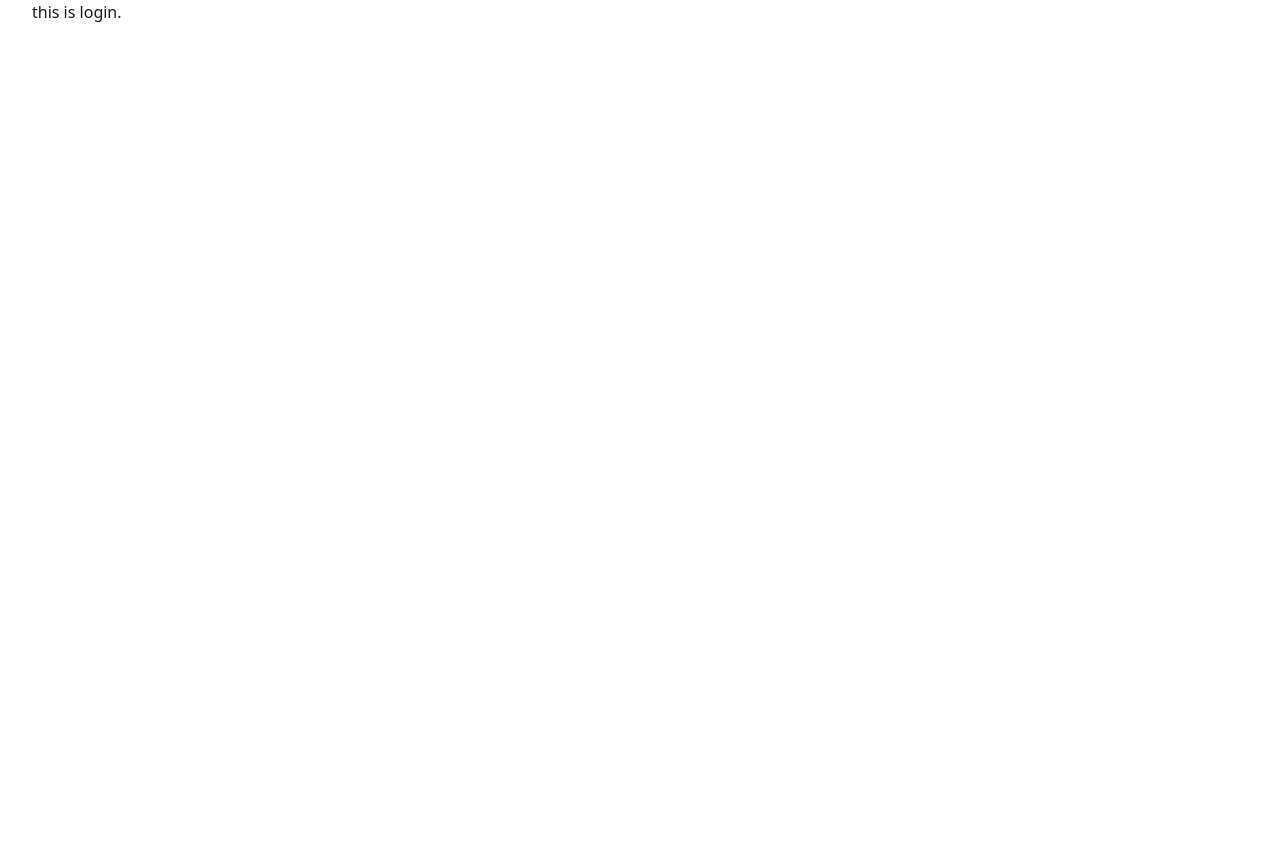
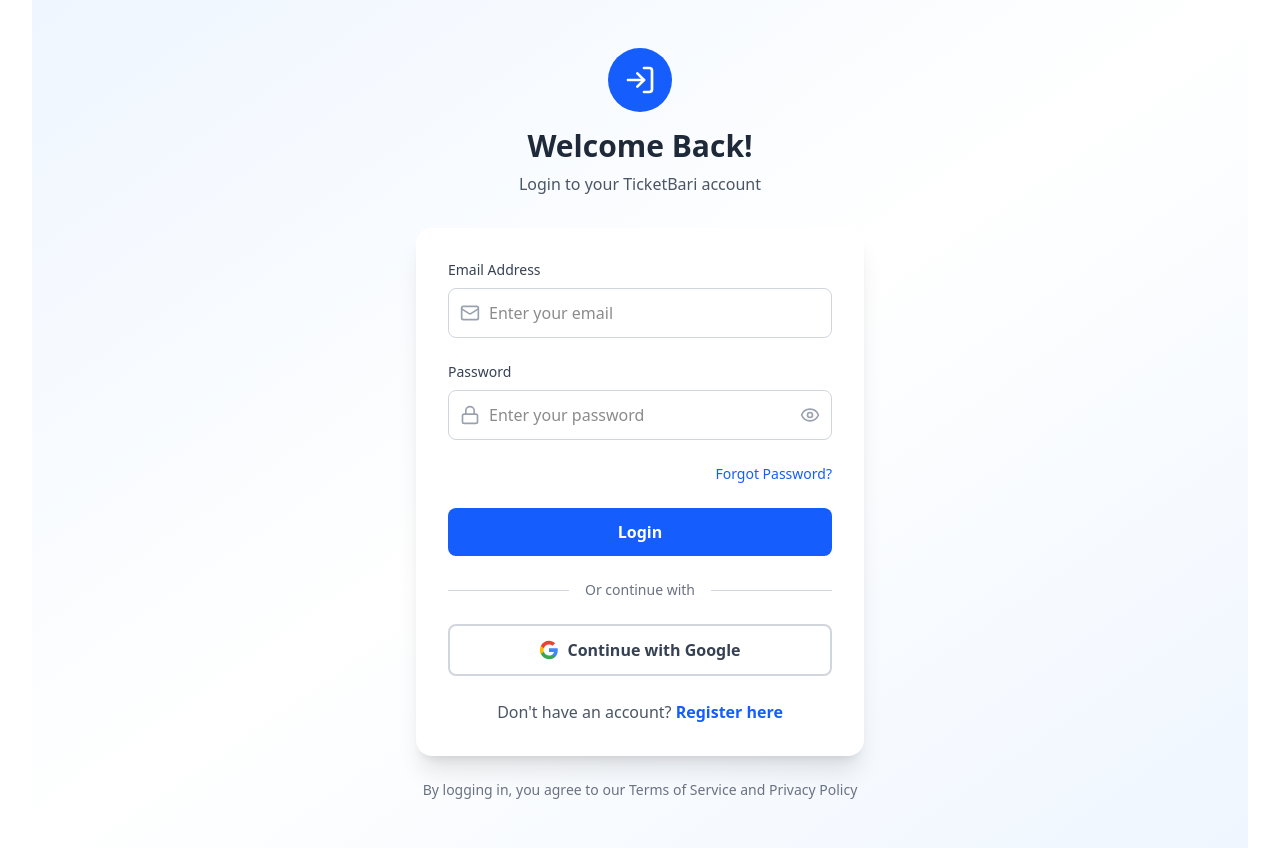
Before and after one commit to MarufurRahmanRahat/ticket-bari-client, a React app: page /login in a window 1280 px wide. Before the commit the page ends 800 px from the top, so only its background shows below. Built offline with nearby package versions, Linux system fonts and the light colour scheme; no server answers; the HTML template or start-up script is replaced by a standard one.

Commit message:
added html seciton of login page added

```diff
--- a/src/pages/Login.jsx
+++ b/src/pages/Login.jsx
@@ -128,8 +128,162 @@
         }
     };
     return (
-        <div>
-        this is login.
+        <div className="min-h-screen bg-gradient-to-br from-blue-50 via-white to-blue-50 flex items-center justify-center px-4 py-12">
+            <div className="max-w-md w-full">
+                {/* Header */}
+                <div className="text-center mb-8">
+                    <div className="inline-flex items-center justify-center w-16 h-16 bg-blue-600 rounded-full mb-4">
+                        <LogIn className="w-8 h-8 text-white" />
+                    </div>
+                    <h2 className="text-3xl font-bold text-gray-800 mb-2">Welcome Back!</h2>
+                    <p className="text-gray-600">Login to your TicketBari account</p>
+                </div>
+
+                {/* Login Form Card */}
+                <div className="bg-white rounded-2xl shadow-xl p-8">
+                    <form onSubmit={handleLogin} className="space-y-6">
+                        {/* Email Field */}
+                        <div>
+                            <label htmlFor="email" className="block text-sm font-medium text-gray-700 mb-2">
+                                Email Address
+                            </label>
+                            <div className="relative">
+                                <Mail className="absolute left-3 top-1/2 -translate-y-1/2 w-5 h-5 text-gray-400" />
+                                <input
+                                    type="email"
+                                    id="email"
+                                    value={email}
+                                    onChange={(e) => {
+                                        setEmail(e.target.value);
+                                        setErrors({ ...errors, email: "" });
+                                    }}
+                                    placeholder="Enter your email"
+                                    className={`w-full pl-10 pr-4 py-3 border ${errors.email ? "border-red-500" : "border-gray-300"
+                                        } rounded-lg focus:outline-none focus:ring-2 focus:ring-blue-500 focus:border-transparent transition`}
+                                />
+                            </div>
+                            {errors.email && (
+                                <p className="mt-1 text-sm text-red-500">{errors.email}</p>
+                            )}
+                        </div>
+
+                        {/* Password Field */}
+                        <div>
+                            <label htmlFor="password" className="block text-sm font-medium text-gray-700 mb-2">
+                                Password
+                            </label>
+                            <div className="relative">
+                                <Lock className="absolute left-3 top-1/2 -translate-y-1/2 w-5 h-5 text-gray-400" />
+                                <input
+                                    type={showPassword ? "text" : "password"}
+                                    id="password"
+                                    value={password}
+                                    onChange={(e) => {
+                                        setPassword(e.target.value);
+                                        setErrors({ ...errors, password: "" });
+                                    }}
+                                    placeholder="Enter your password"
+                                    className={`w-full pl-10 pr-12 py-3 border ${errors.password ? "border-red-500" : "border-gray-300"
+                                        } rounded-lg focus:outline-none focus:ring-2 focus:ring-blue-500 focus:border-transparent transition`}
+                                />
+                                <button
+                                    type="button"
+                                    onClick={() => setShowPassword(!showPassword)}
+                                    className="absolute right-3 top-1/2 -translate-y-1/2 text-gray-400 hover:text-gray-600"
+                                >
+                                    {showPassword ? <EyeOff className="w-5 h-5" /> : <Eye className="w-5 h-5" />}
+                                </button>
+                            </div>
+                            {errors.password && (
+                                <p className="mt-1 text-sm text-red-500">{errors.password}</p>
+                            )}
+                        </div>
+
+                        {/* Forgot Password */}
+                        <div className="flex justify-end">
+                            <button
+                                type="button"
+                                onClick={handleForgotPassword}
+                                className="text-sm text-blue-600 hover:text-blue-700 font-medium transition"
+                            >
+                                Forgot Password?
+                            </button>
+                        </div>
+
+                        {/* Login Button */}
+                        <button
+                            type="submit"
+                            disabled={loading}
+                            className="w-full bg-blue-600 text-white py-3 rounded-lg font-semibold hover:bg-blue-700 focus:outline-none focus:ring-2 focus:ring-blue-500 focus:ring-offset-2 transition disabled:opacity-50 disabled:cursor-not-allowed flex items-center justify-center"
+                        >
+                            {loading ? (
+                                <>
+                                    <div className="animate-spin rounded-full h-5 w-5 border-b-2 border-white mr-2"></div>
+                                    Logging in...
+                                </>
+                            ) : (
+                                "Login"
+                            )}
+                        </button>
+                    </form>
+
+                    {/* Divider */}
+                    <div className="relative my-6">
+                        <div className="absolute inset-0 flex items-center">
+                            <div className="w-full border-t border-gray-300"></div>
+                        </div>
+                        <div className="relative flex justify-center text-sm">
+                            <span className="px-4 bg-white text-gray-500">Or continue with</span>
+                        </div>
+                    </div>
+
+                    {/* Google Login Button */}
+                    <button
+                        type="button"
+                        onClick={handleGoogleLogin}
+                        disabled={loading}
+                        className="w-full bg-white border-2 border-gray-300 text-gray-700 py-3 rounded-lg font-semibold hover:bg-gray-50 focus:outline-none focus:ring-2 focus:ring-blue-500 focus:ring-offset-2 transition disabled:opacity-50 disabled:cursor-not-allowed flex items-center justify-center"
+                    >
+                        <svg className="w-5 h-5 mr-2" viewBox="0 0 24 24">
+                            <path
+                                fill="#4285F4"
+                                d="M22.56 12.25c0-.78-.07-1.53-.2-2.25H12v4.26h5.92c-.26 1.37-1.04 2.53-2.21 3.31v2.77h3.57c2.08-1.92 3.28-4.74 3.28-8.09z"
+                            />
+                            <path
+                                fill="#34A853"
+                                d="M12 23c2.97 0 5.46-.98 7.28-2.66l-3.57-2.77c-.98.66-2.23 1.06-3.71 1.06-2.86 0-5.29-1.93-6.16-4.53H2.18v2.84C3.99 20.53 7.7 23 12 23z"
+                            />
+                            <path
+                                fill="#FBBC05"
+                                d="M5.84 14.09c-.22-.66-.35-1.36-.35-2.09s.13-1.43.35-2.09V7.07H2.18C1.43 8.55 1 10.22 1 12s.43 3.45 1.18 4.93l2.85-2.22.81-.62z"
+                            />
+                            <path
+                                fill="#EA4335"
+                                d="M12 5.38c1.62 0 3.06.56 4.21 1.64l3.15-3.15C17.45 2.09 14.97 1 12 1 7.7 1 3.99 3.47 2.18 7.07l3.66 2.84c.87-2.6 3.3-4.53 6.16-4.53z"
+                            />
+                        </svg>
+                        Continue with Google
+                    </button>
+
+                    {/* Register Link */}
+                    <div className="mt-6 text-center">
+                        <p className="text-gray-600">
+                            Don't have an account?{" "}
+                            <Link
+                                to="/register"
+                                className="text-blue-600 hover:text-blue-700 font-semibold transition"
+                            >
+                                Register here
+                            </Link>
+                        </p>
+                    </div>
+                </div>
+
+                {/* Footer Note */}
+                <p className="text-center text-gray-500 text-sm mt-6">
+                    By logging in, you agree to our Terms of Service and Privacy Policy
+                </p>
+            </div>
         </div>
     );
 };
```
